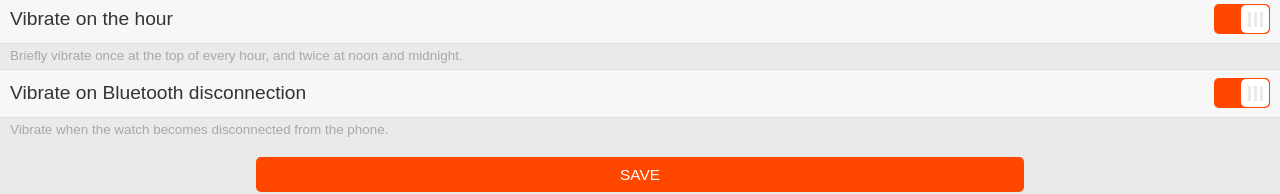
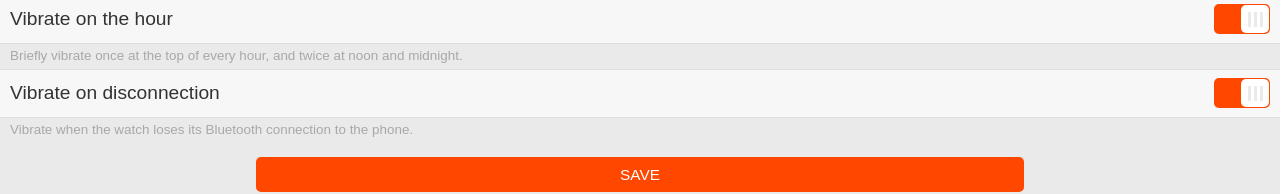
Before and after one commit to thirtythreeforty/consensus, a plain HTML site: page config/index.html in a window 1280 px wide. Shown: the part 305-499 px from the top of the page. Drawn offline with Linux system fonts and the light colour scheme.

Commit message:
Fix configuration line too long

```diff
--- a/config/index.html
+++ b/config/index.html
@@ -56,12 +56,12 @@
       </div>
       <div class='item-container-content'>
         <label class='item'>
-          Vibrate on Bluetooth disconnection
+          Vibrate on disconnection
           <input id='vibrate_on_disconnect' type='checkbox' class='item-toggle'>
         </label>
       </div>
       <div class='item-container-footer'>
-        Vibrate when the watch becomes disconnected from the phone.
+        Vibrate when the watch loses its Bluetooth connection to the phone.
       </div>
     </div>
 
```
